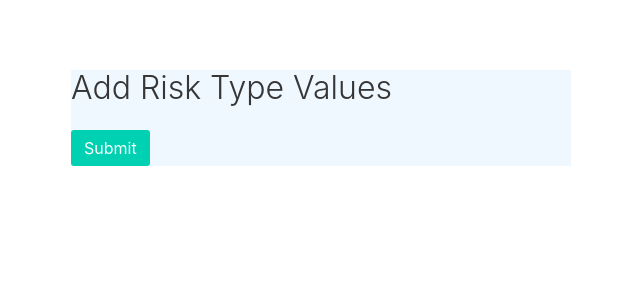
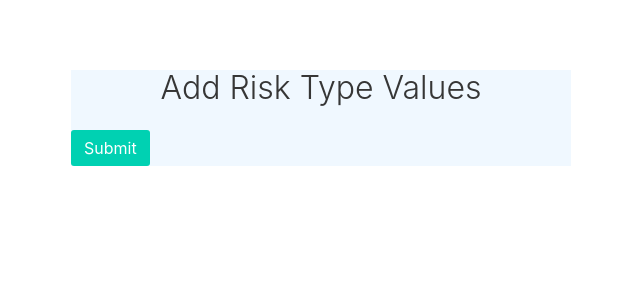
Before and after one commit to bhandariroshan/riskmanagement, a Django app: page / in a window 1280 px wide. Shown: the top 300 px of the page, without its empty margins (319-959 px from the left). Run offline with Django 3.2, Linux system fonts and the light colour scheme.

Commit message:
Update home.html

```diff
--- a/intuitiveweb/templates/risks/home.html
+++ b/intuitiveweb/templates/risks/home.html
@@ -9,7 +9,7 @@
 
 	<body>
 		<div class="container" id="app" style="width: 500px; top: 70px;border: 1px;background: aliceblue;">
-      <h1 class="title">Add Risk Type Values</h1>
+      <h1 class="title" style="text-align: center;">Add Risk Type Values</h1>
         <div id="app">
             <form v-on:submit.prevent="addRiskValue">
               <mydivlabel
```
